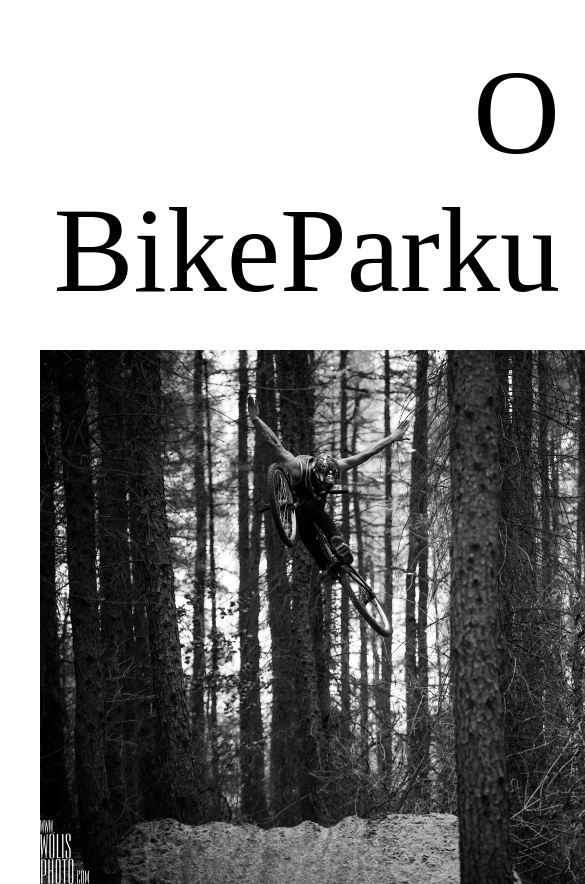
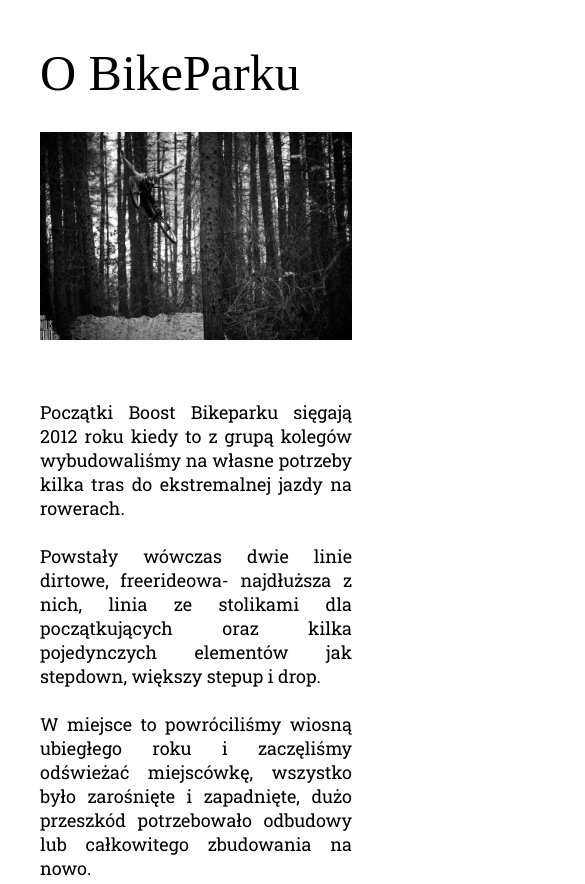
Before and after one commit to Szymon1111/boost-bikepark-website, a plain HTML site: page index.html in a window 390 px wide. Shown: the part 860-1744 px from the top of the page, 585 px wide, since content can reach past the window. Drawn offline with Linux system fonts and the light colour scheme; a web font is replaced by a local one.

Commit message:
dopasowanie do ekranu telefonu

```diff
--- a/css/about-section.css
+++ b/css/about-section.css
@@ -3,7 +3,7 @@
 }
 
 .about-section-paragraph{
-  max-width: 600px;
+  width: clamp(100px, 600px, 80vw);
   text-align: justify;
 }
 
--- a/css/creators.css
+++ b/css/creators.css
@@ -10,6 +10,7 @@
 .creator-card{
 
   width: 100%;
+  max-width: 80vw;
   height: fit-content;
   padding: 45px;
   border-radius: 15px;
@@ -17,6 +18,7 @@
   display: flex;
   flex-direction: row;
   gap: 35px;
+  flex-wrap: wrap;
 
   box-shadow: rgba(100, 100, 111, 0.2) 0px 7px 29px 0px;
 }
@@ -32,7 +34,7 @@
   border-radius: 25px;
 }
 
-.creator-card__content{
+.creators-section__content{
   text-align: justify;
   display: flex;
   flex-direction: column;
--- a/css/main.css
+++ b/css/main.css
@@ -25,7 +25,7 @@ a{
 }
 
 .section{
-  width: clamp(600px, 1600px, 100vw);
+  width: clamp(600px, 1600px, 80vw);
   min-height: 100vh;
   padding: 60px 40px;
   margin: auto;
@@ -39,6 +39,7 @@ a{
 
   color: black;
   font-family: Main-title;
+  max-width: 80vw;
   font-size: 120px;
   font-weight: 400;
   text-shadow:
@@ -62,17 +63,26 @@ a{
 }
 
 .section__image{
-  max-width: 800px;
+  max-width: clamp(100px, 800px, 80vw);
 }
 
 .section__content{
   display: flex;
   gap: 60px;
+  flex-wrap: wrap;
 }
 
 .accent-color{
   color: #0e5c1a;
 }
+
+@media screen and (max-width: 500px) {
+  .section__title{
+    font-size: 50px;
+    text-align: left !important;
+  }
+}
+
 
 .flex-column-left{
   display: flex;
```
